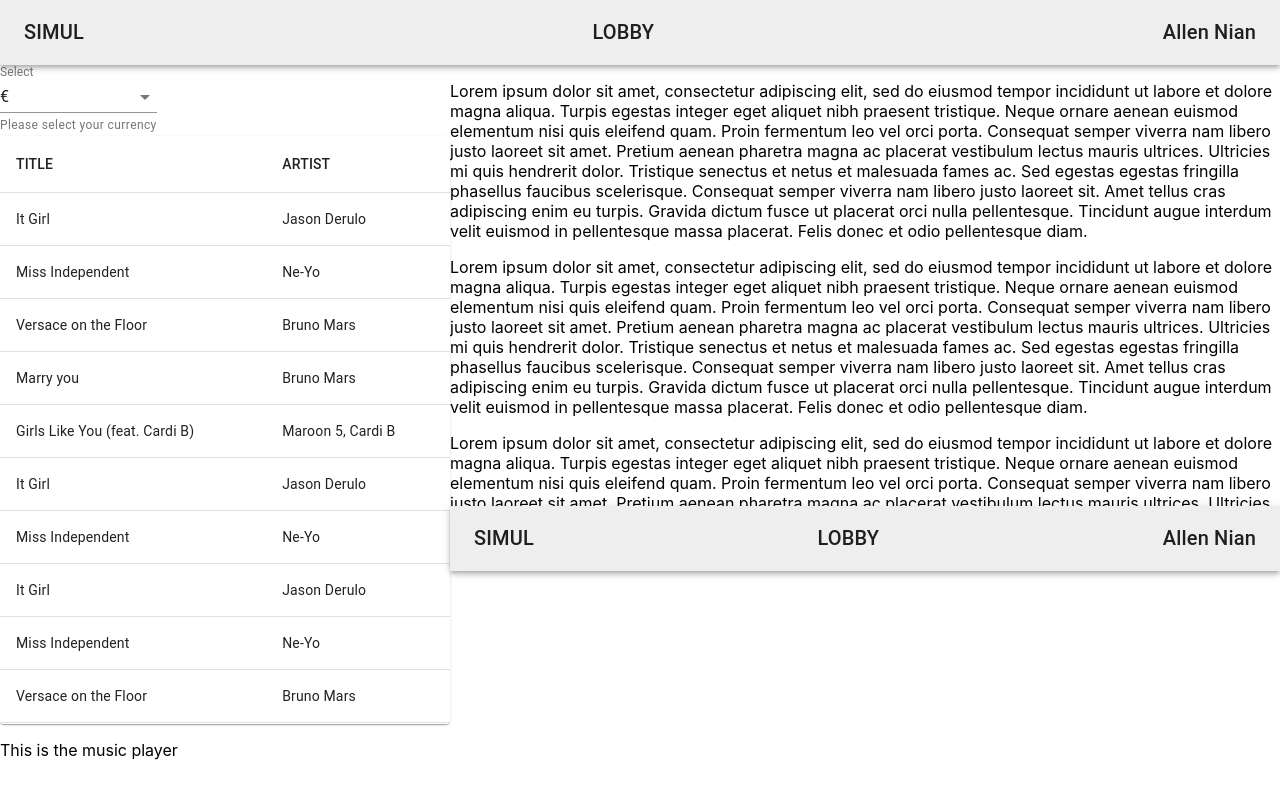
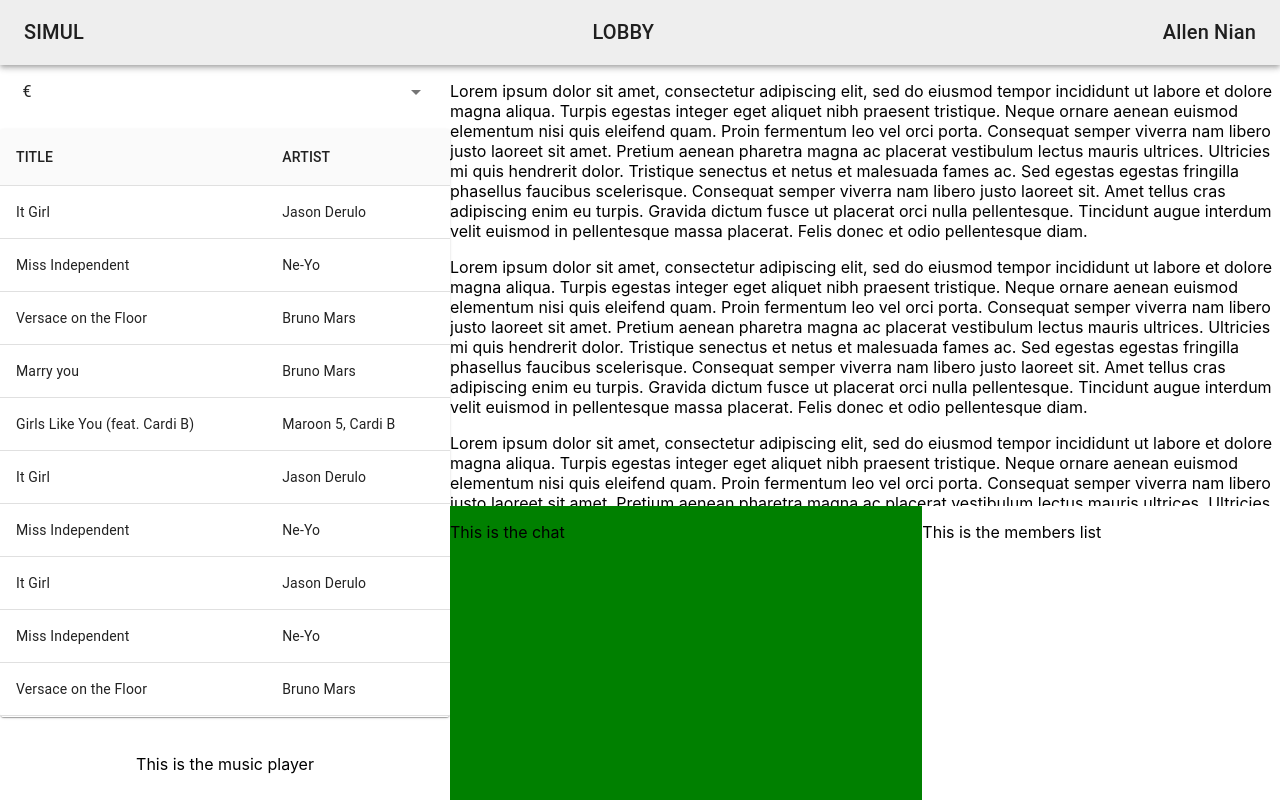
Before and after one commit to Richardng12/simul, a React (Create React App) app in the folder frontend/: page /music in a window 1280 px wide. Built offline with nearby package versions, Linux system fonts and the light colour scheme.

Commit message:
add chat and lobby members containers, fix table scroll

```diff
--- a/frontend/package.json
+++ b/frontend/package.json
@@ -4,6 +4,8 @@
   "private": true,
   "dependencies": {
     "@material-ui/core": "^4.9.7",
+    "@material-ui/icons": "^4.9.1",
+    "@material-ui/lab": "^4.0.0-alpha.47",
     "@material-ui/styles": "^4.9.6",
     "@testing-library/jest-dom": "^4.2.4",
     "@testing-library/react": "^9.5.0",
--- /dev/null
+++ b/frontend/src/pages/musicPage/components/chat.jsx
@@ -0,0 +1,12 @@
+import React from 'react';
+import styles from '../styles/chat.module.css';
+
+const Chat = () => {
+  return (
+    <div className={styles.root}>
+      <p>This is the chat</p>
+    </div>
+  );
+};
+
+export default Chat;
--- /dev/null
+++ b/frontend/src/pages/musicPage/components/membersList.jsx
@@ -0,0 +1,12 @@
+import React from 'react';
+import styles from '../styles/membersList.module.css';
+
+const MembersList = () => {
+  return (
+    <div className={styles.root}>
+      <p>This is the members list</p>
+    </div>
+  );
+};
+
+export default MembersList;
--- a/frontend/src/pages/musicPage/components/songQueueTable.jsx
+++ b/frontend/src/pages/musicPage/components/songQueueTable.jsx
@@ -47,14 +47,14 @@ const rows = [
 const SongQueueTable = () => {
   return (
     <TableContainer component={Paper} className={styles.table}>
-      <Table aria-label="simple table">
-        <TableHead>
+      <Table stickyHeader aria-label="simple table">
+        <TableHead className={styles.tableHead}>
           <TableRow>
             <TableCell>TITLE</TableCell>
             <TableCell align="left">ARTIST</TableCell>
           </TableRow>
         </TableHead>
-        <TableBody>
+        <TableBody className={styles.tableBody}>
           {rows.map(row => (
             <TableRow key={row.title}>
               <TableCell component="th" scope="row">
--- a/frontend/src/pages/musicPage/components/songSearch.jsx
+++ b/frontend/src/pages/musicPage/components/songSearch.jsx
@@ -1,6 +1,10 @@
 import React, { useState } from 'react';
 import TextField from '@material-ui/core/TextField';
+// import Autocomplete from '@material-ui/lab/Autocomplete';
 import MenuItem from '@material-ui/core/MenuItem';
+import SearchIcon from '@material-ui/icons/Search';
+
+import styles from '../styles/songSearch.module.css';
 
 const currencies = [
   {
@@ -21,6 +25,10 @@ const currencies = [
   },
 ];
 
+const getSearchIcon = () => {
+  return <SearchIcon />;
+};
+
 const SongSearch = () => {
   const [currency, setCurrency] = useState('EUR');
 
@@ -29,14 +37,22 @@ const SongSearch = () => {
   };
 
   return (
-    <div>
+    <div className={styles.root}>
       <TextField
         id="standard-select-currency"
         select
-        label="Select"
         value={currency}
         onChange={handleChange}
-        helperText="Please select your currency"
+        className={styles.textField}
+        InputProps={{ disableUnderline: true }}
+        IconComponent={getSearchIcon}
+        MenuProps={{
+          getContentAnchorEl: null,
+          anchorOrigin: {
+            vertical: 'bottom',
+            horizontal: 'left',
+          },
+        }}
       >
         {currencies.map(option => (
           <MenuItem key={option.value} value={option.value}>
--- a/frontend/src/pages/musicPage/socialContainer.jsx
+++ b/frontend/src/pages/musicPage/socialContainer.jsx
@@ -1,11 +1,13 @@
 import React from 'react';
 import styles from './styles/socialContainer.module.css';
-import AppBar from './components/appBar';
+import Chat from './components/chat';
+import MembersList from './components/membersList';
 
 const SocialContainer = () => {
   return (
     <div className={styles.root}>
-      <AppBar />
+      <Chat />
+      <MembersList />
     </div>
   );
 };
--- /dev/null
+++ b/frontend/src/pages/musicPage/styles/chat.module.css
@@ -0,0 +1,4 @@
+.root {
+  flex-grow: 2;
+  background-color: green;
+}
--- /dev/null
+++ b/frontend/src/pages/musicPage/styles/membersList.module.css
@@ -0,0 +1,3 @@
+.root {
+  flex-grow: 1;
+}
--- a/frontend/src/pages/musicPage/styles/queueContainer.module.css
+++ b/frontend/src/pages/musicPage/styles/queueContainer.module.css
@@ -1,4 +1,8 @@
 .root {
   height: 100%;
   width: 100%;
+  display: flex;
+  justify-content: space-around;
+  flex-direction: column;
+  align-items: center;
 }
--- a/frontend/src/pages/musicPage/styles/socialContainer.module.css
+++ b/frontend/src/pages/musicPage/styles/socialContainer.module.css
@@ -1,3 +1,5 @@
 .root {
   height: 40%;
+  display: flex;
+  flex-direction: row;
 }
--- a/frontend/src/pages/musicPage/styles/songQueueTable.module.css
+++ b/frontend/src/pages/musicPage/styles/songQueueTable.module.css
@@ -1,5 +1,4 @@
 .table {
   max-height: 80%;
-  overflow-y: scroll;
   overflow-x: hidden;
 }
--- /dev/null
+++ b/frontend/src/pages/musicPage/styles/songSearch.module.css
@@ -0,0 +1,8 @@
+.root {
+  width: 90%;
+}
+
+.textField {
+  width: 100%;
+  margin-bottom: 0;
+}
```
Also changed, not shown: 1 other file (tests, documents, lock files or other folders).
